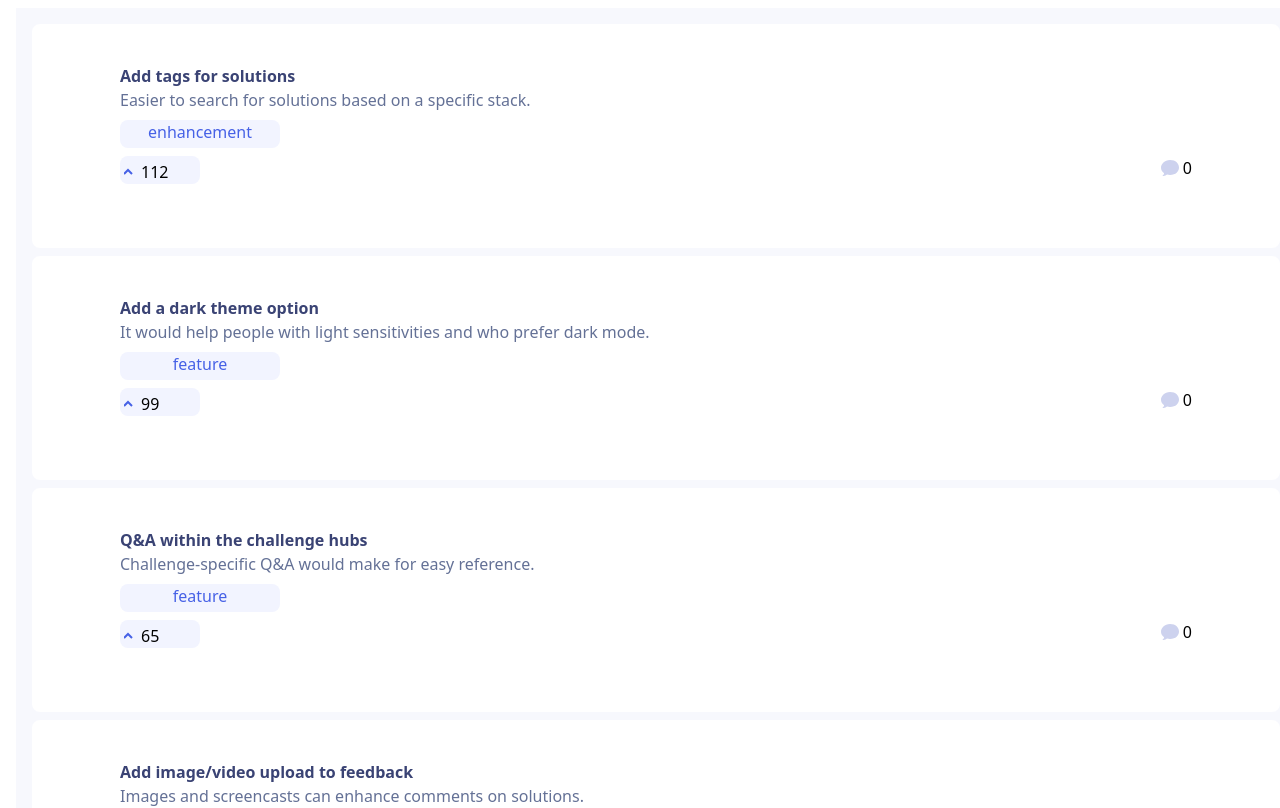
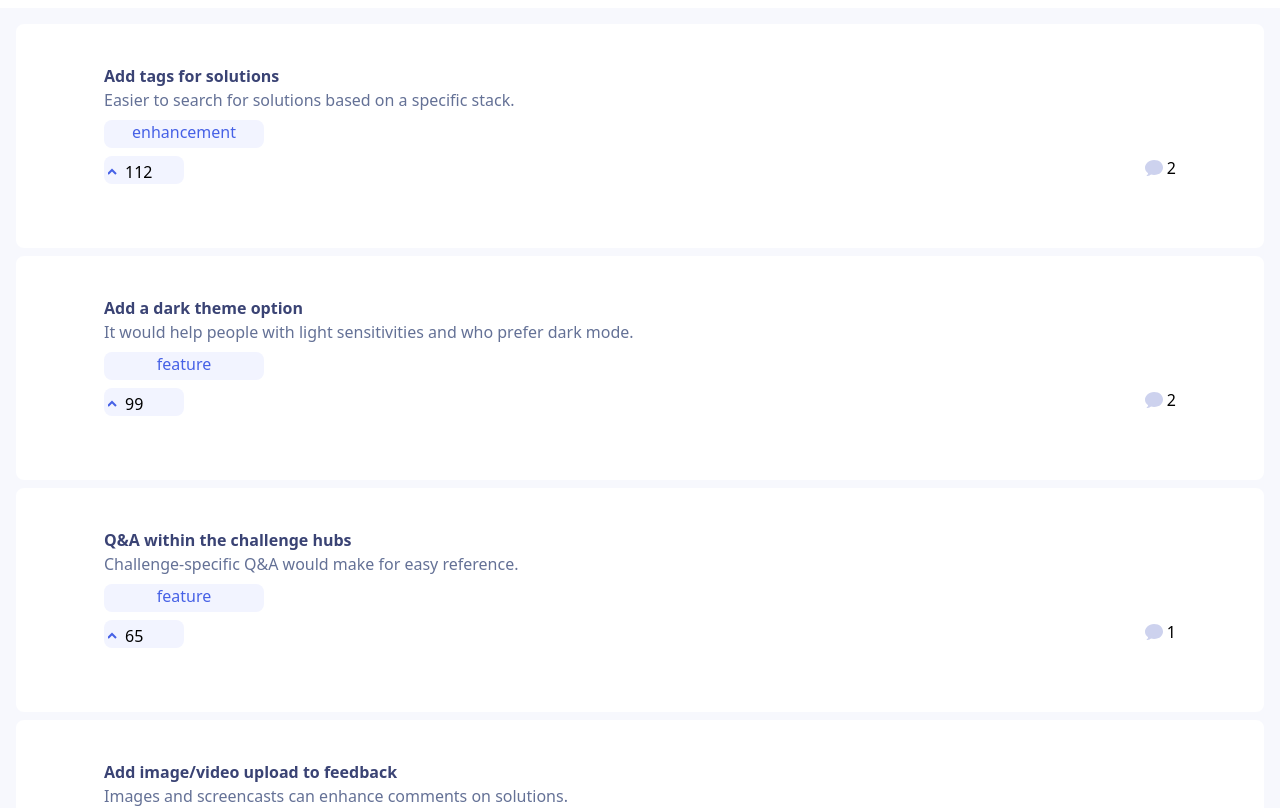
Before and after one commit to lucymutunga/Product-feedback, a React (Vite) app in the folder feedback/: page /all in a window 1280 px wide. Shown: the top 808 px of the page. Built offline with nearby package versions, Linux system fonts and the light colour scheme.

Commit message:
mapping comments in all suggestions

```diff
--- a/feedback/src/Pages/Section.jsx
+++ b/feedback/src/Pages/Section.jsx
@@ -35,7 +35,7 @@ const Section = () => {
             <Roadmap />
           </div>
         </div>
-        <div className="lg:hidden md:mx-6">
+        <div className=" lg:hidden md:mx-6">
           <Header />
         </div>
         <div className="lg:hidden   ">
--- a/feedback/src/components/sidebar/AllSuggestions.jsx
+++ b/feedback/src/components/sidebar/AllSuggestions.jsx
@@ -11,7 +11,7 @@ const AllSuggestions = () => {
     console.log(suggestions);
   }, []);
   return (
-    <div className=" flex flex-col  items-center  bg-[#F7F8FD] w-96  ml-4 mt-2 p-4 h-max md:w-full">
+    <div className=" flex flex-col  items-center  bg-[#F7F8FD] w-96   mt-2 p-4 h-max md:w-full">
       {suggestions.map((suggestion, key) => (
         <div className="  flex flex-col rounded-lg border-8 border-white bg-[#FFFFFF] w-fit h-56 mb-2 md:w-full md:px-20 md:py-8 ">
           <h2 className="font-bold text-[#3A4374]">{suggestion.title}</h2>
@@ -32,7 +32,7 @@ const AllSuggestions = () => {
                   viewBox="0 0 9 7"
                   fill="none"
                 >
-                  <path d="M0 6L4 2L8 6" stroke="#4661E6" stroke-width="2" />
+                  <path d="M0 6L4 2L8 6" stroke="#4661E6" strokeWidth="2" />
                 </svg>
                 <p>{suggestion.upvotes}</p>
               </span>
@@ -50,7 +50,9 @@ const AllSuggestions = () => {
                     fill="#CDD2EE"
                   />
                 </svg>
-                <p className="ml-1">0</p>
+                <p className="ml-1">
+                  {suggestion.comments ? suggestion.comments.length : 0}
+                </p>
               </span>
             </div>
           </div>
```
